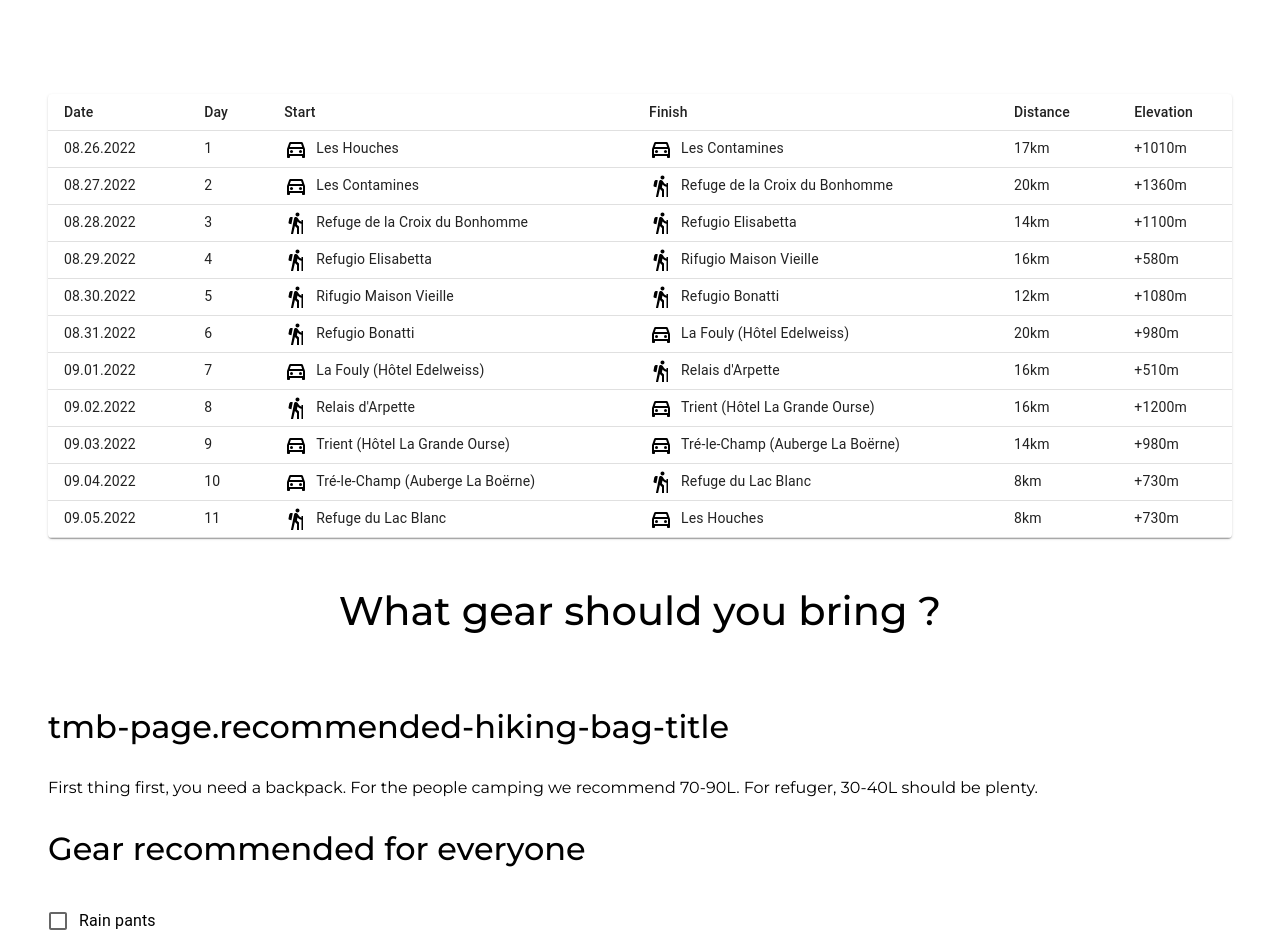
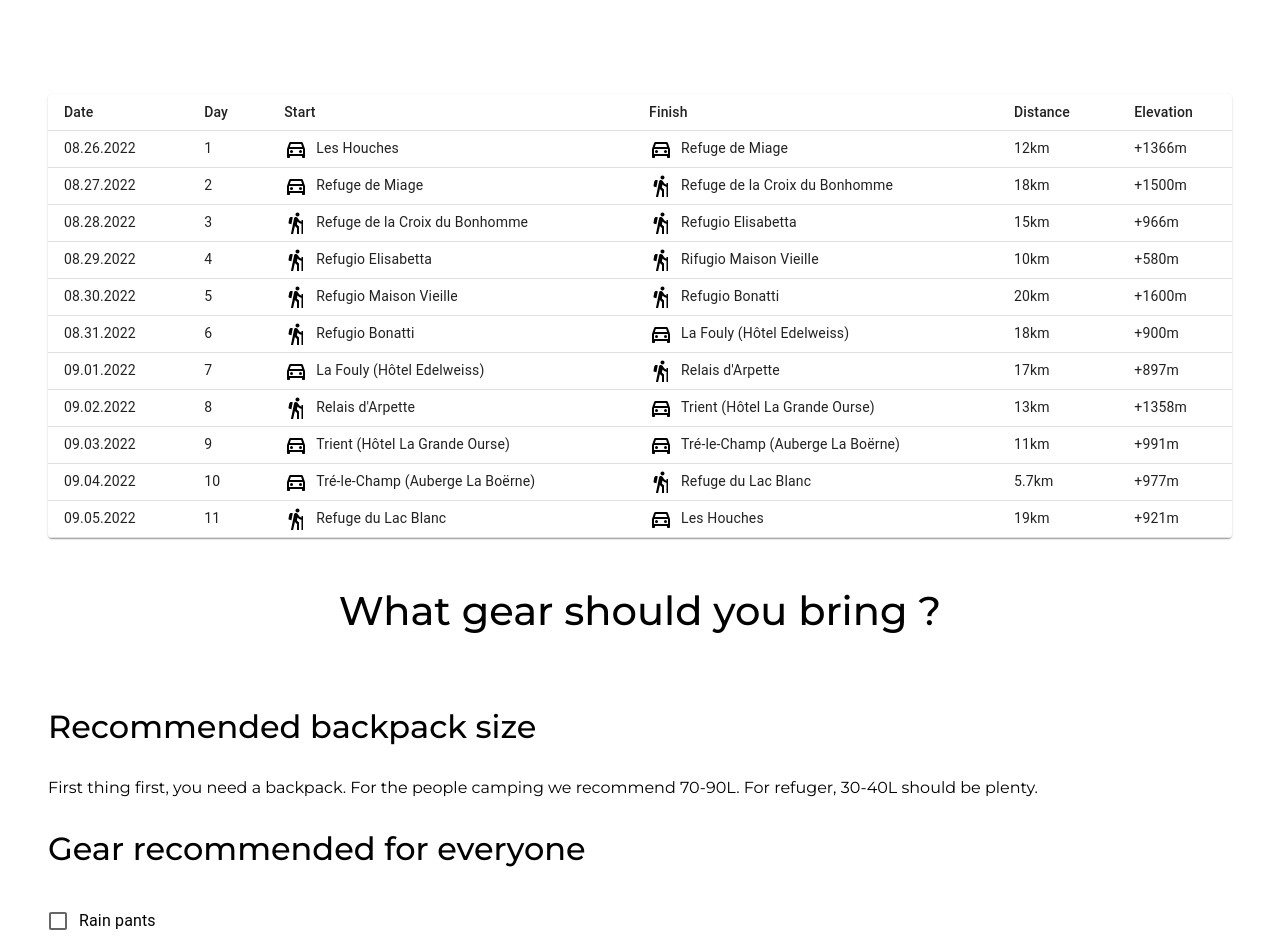
Before and after one commit to maximehutinet/wedding-website, a React (Create React App) app: page /tmb in a window 1280 px wide. Shown: the part 1520-2463 px from the top of the page. Built offline with nearby package versions, Linux system fonts and the light colour scheme; a web font is replaced by a local one.

Commit message:
Updated TMB infos

```diff
--- a/src/components/tmb-routes-table/TmbRoutesTable.js
+++ b/src/components/tmb-routes-table/TmbRoutesTable.js
@@ -20,17 +20,17 @@ const useStyles = makeStyles({
 });
 
 const rows = [
-    createData('08.26.2022', '26.08.2022', 1, 'Les Houches', true,'Les Contamines', true,17, 1010),
-    createData('08.27.2022', '27.08.2022', 2, 'Les Contamines', true,'Refuge de la Croix du Bonhomme', false,20, 1360),
-    createData('08.28.2022', '28.08.2022', 3, 'Refuge de la Croix du Bonhomme', false,'Refugio Elisabetta', false,14, 1100),
-    createData('08.29.2022', '29.08.2022',4, 'Refugio Elisabetta', false,'Rifugio Maison Vieille', false,16, 580),
-    createData('08.30.2022', '30.08.2022', 5, 'Rifugio Maison Vieille', false,'Refugio Bonatti', false,12, 1080),
-    createData('08.31.2022', '31.08.2022', 6, 'Refugio Bonatti', false,'La Fouly (Hôtel Edelweiss)', true,20, 980),
-    createData('09.01.2022', '01.09.2022', 7, 'La Fouly (Hôtel Edelweiss)', true,'Relais d\'Arpette', false,16, 510),
-    createData('09.02.2022', '02.09.2022', 8, 'Relais d\'Arpette', false,'Trient (Hôtel La Grande Ourse)', true,16, 1200),
-    createData('09.03.2022', '03.09.2022', 9, 'Trient (Hôtel La Grande Ourse)', true,'Tré-le-Champ (Auberge La Boërne)', true,14, 980),
-    createData('09.04.2022', '04.09.2022', 10, 'Tré-le-Champ (Auberge La Boërne)', true,'Refuge du Lac Blanc', false,8, 730),
-    createData('09.05.2022', '05.09.2022', 11, 'Refuge du Lac Blanc', false, 'Les Houches', true,8, 730),
+    createData('08.26.2022', '26.08.2022', 1, 'Les Houches', true,'Refuge de Miage', true,12, 1366),
+    createData('08.27.2022', '27.08.2022', 2, 'Refuge de Miage', true,'Refuge de la Croix du Bonhomme', false,18, 1500),
+    createData('08.28.2022', '28.08.2022', 3, 'Refuge de la Croix du Bonhomme', false,'Refugio Elisabetta', false,15, 966),
+    createData('08.29.2022', '29.08.2022',4, 'Refugio Elisabetta', false,'Rifugio Maison Vieille', false,10, 580),
+    createData('08.30.2022', '30.08.2022', 5, 'Refugio Maison Vieille', false,'Refugio Bonatti', false,20, 1600),
+    createData('08.31.2022', '31.08.2022', 6, 'Refugio Bonatti', false,'La Fouly (Hôtel Edelweiss)', true,18, 900),
+    createData('09.01.2022', '01.09.2022', 7, 'La Fouly (Hôtel Edelweiss)', true,'Relais d\'Arpette', false,17, 897),
+    createData('09.02.2022', '02.09.2022', 8, 'Relais d\'Arpette', false,'Trient (Hôtel La Grande Ourse)', true,13, 1358),
+    createData('09.03.2022', '03.09.2022', 9, 'Trient (Hôtel La Grande Ourse)', true,'Tré-le-Champ (Auberge La Boërne)', true,11, 991),
+    createData('09.04.2022', '04.09.2022', 10, 'Tré-le-Champ (Auberge La Boërne)', true,'Refuge du Lac Blanc', false,5.7, 977),
+    createData('09.05.2022', '05.09.2022', 11, 'Refuge du Lac Blanc', false, 'Les Houches', true,19, 921),
 ];
 
 function createData(dateEn, dateFr, day, startingPoint, startAccessibleByCar, endingPoint, endAccessibleByCar, distance, elevation) {
--- a/src/translations/en/common.json
+++ b/src/translations/en/common.json
@@ -73,6 +73,7 @@
     "spoon": "Spoon",
     "knife": "Knife",
     "stove": "Stove & Gas (to discuss, we should be able to share)",
+    "recommended-hiking-bag-title": "Recommended backpack size",
     "recommended-hiking-bag": "First thing first, you need a backpack. For the people camping we recommend 70-90L. For refuger, 30-40L should be plenty."
   }
 }
```
